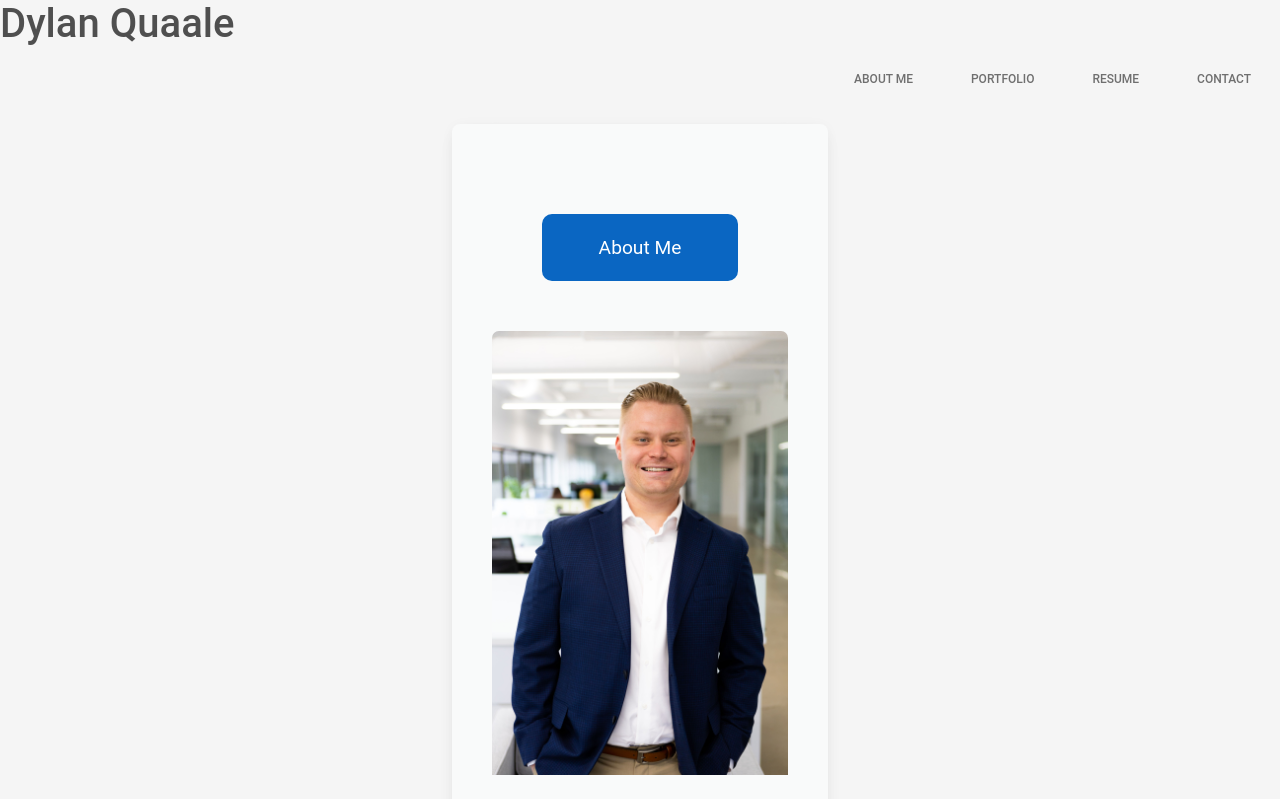
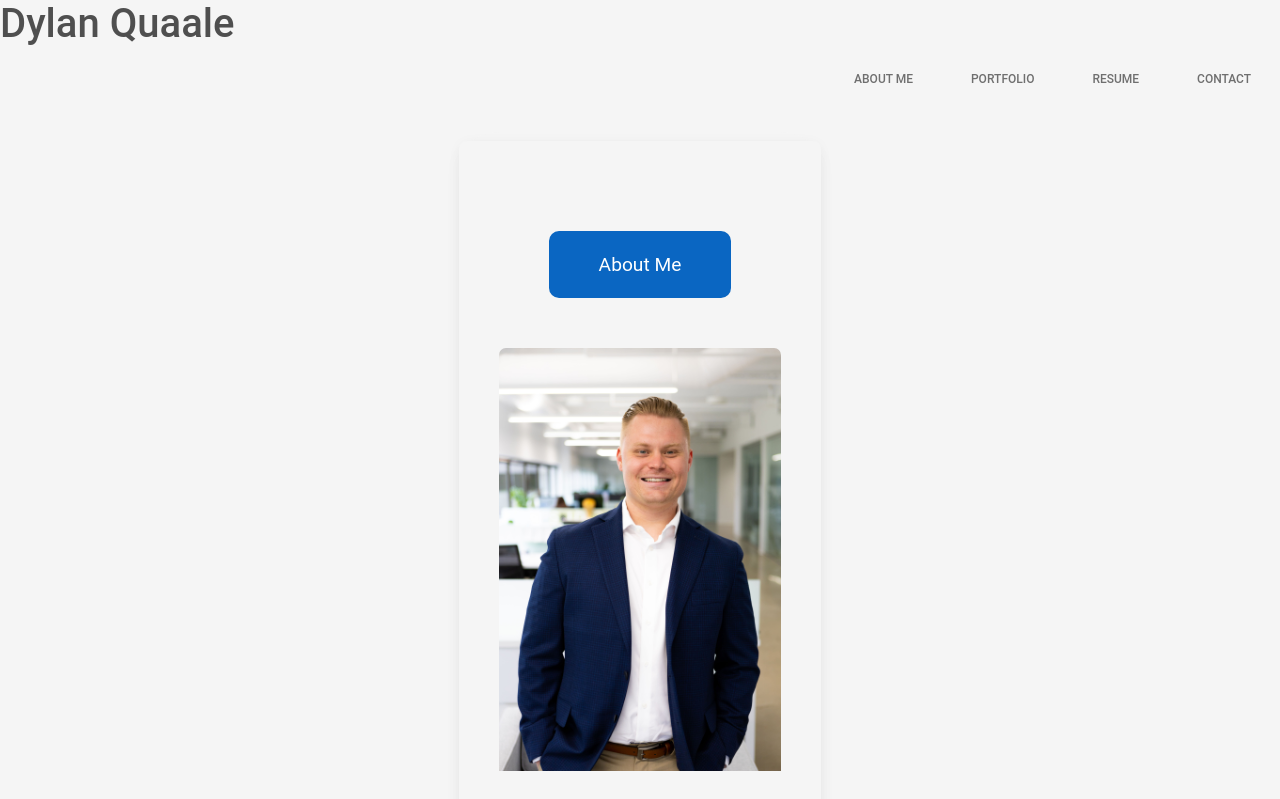
Before and after one commit to dylanquaale/ReactPortfolio, a React (Create React App) app: page / in a window 1280 px wide. Shown: the top 799 px of the page. Built offline with nearby package versions, Linux system fonts and the light colour scheme.

Commit message:
pretty much done

```diff
--- a/src/components/pages/About.js
+++ b/src/components/pages/About.js
@@ -5,10 +5,11 @@ const styles = {
   about: {
     display: "flex",
     borderRadius: 50,
-    padding: 2,
+    padding: 9,
     width: 380,
     margin: "auto",
-    marginTop: 20,
+    marginTop: 30,
+    marginBottom: 30,
     background: '#F5F5F5'
   },
   heading: {
@@ -23,10 +24,10 @@ const styles = {
   },
   content: {
     padding: 40,
-    background: "#F9FAFA",
+    background: "#F5F5F5",
   },
 };
-
+// F9FAFA
 function About() {
   return (
     <div style={styles.about}>
--- a/src/components/pages/Portfolio.js
+++ b/src/components/pages/Portfolio.js
@@ -30,11 +30,11 @@ function Portfolio() {
           <h5 className="card-title">Social Network</h5>
           <img src={socialImg} alt="React" id="socialImg" />
           <p className="card-text">
-            Users can create thoughts and add reactions to one another. API for
+            {/* Users can create thoughts and add reactions to one another. API for
             a social network web application where users can share their
             thoughts, react to friends thoughts, and create a friend list. You
             use Express.js for routing, a MongoDB database, and the Mongoose
-            ODM. In addition to using the Express.
+            ODM. In addition to using the Express. */}
           </p>
           <a
             href="https://github.com/dylanquaale/Social_Network"
@@ -51,11 +51,11 @@ function Portfolio() {
           <h5 className="card-title">Reelzgoodreviews</h5>
           <img src={movieImg} alt="React" id="socialImg" />
           <p className="card-text">
-            We created an app that allows a user to create an account and login
+            {/* We created an app that allows a user to create an account and login
             using that account. Once that user is logged in they have the
             ability to see the top 50 rated movies on IMDB. They also have the
             ability to write/store/ delete reviews on the top 50 movies as well
-            as any movie they would like.
+            as any movie they would like. */}
           </p>
           <a
             href="https://peaceful-plateau-13571.herokuapp.com/"
@@ -71,12 +71,12 @@ function Portfolio() {
           <h5 className="card-title">Tech_Blog</h5>
           <img src={techImg} alt="React" id="socialImg" />
           <p className="card-text">
-            This Tech Blog is a place where fellow tech communities can come to
+            {/* This Tech Blog is a place where fellow tech communities can come to
             chat about anything and everything. You must signup before
             interacting with anything on the page including making posts, You
             are able to create posts after signed up or logged in. You are able
             to edit and delte your posts, along with leave comments on others
-            posts. To leave the site just simply logout. Usage
+            posts. To leave the site just simply logout. Usage */}
           </p>
           <a
             href="https://github.com/dylanquaale/tech-blog"
@@ -93,15 +93,15 @@ function Portfolio() {
           <h5 className="card-title">Calander</h5>
           <img src={calImg} alt="React" id="socialImg" />
           <p className="card-text">
-            Created this for you to easily plan your work day. Your schedule
+            {/* Created this for you to easily plan your work day. Your schedule
             will display the current date at the top of the page. Below will
             display your time blocks for the day. You will also be able to save
             and delete what you have going on in your day. Was not able to
             change the colors to display past present and future not sure what I
-            am doing wrong here,
+            am doing wrong here, */}
           </p>
           <a
-            href="https:https://dylanquaale.github.io/workDay-Calander/"
+            href="https://dylanquaale.github.io/workDay-Calander/"
             className="card-link"
             id="cardLink"
           >
@@ -114,7 +114,7 @@ function Portfolio() {
           <h5 className="card-title">Eventster</h5>
           <img src={ticketImg} alt="React" id="socialImg" />
           <p className="card-text">
-            Evenster was created to allow the user to input in a city and
+            {/* Evenster was created to allow the user to input in a city and
             receive a list of events and the weather in and around the area. THe
             user is able to input any city around the United States. The events
             are then pulled through the 3rd party API; Ticketmaster and
@@ -123,7 +123,7 @@ function Portfolio() {
             project allowed us to use what we were taught in class over the past
             6 weeks. That included HTML, JavaScripts, CSS, and APIs. This
             project also allowed us to be able to work together as a group to
-            complete tasks and resolve issues.
+            complete tasks and resolve issues. */}
           </p>
           <a
             href="https://salenaoneill.github.io/eventster/"
@@ -139,11 +139,11 @@ function Portfolio() {
           <h5 className="card-title">Text_Editor</h5>
           <img src={textImg} alt="React" id="socialImg" />
           <p className="card-text">
-            This a text editor that will allow users to save text that they do
+            {/* This a text editor that will allow users to save text that they do
             not wish to loose. AS A developer I WANT to create notes or code
             snippets with or without an internet connection SO THAT I can
             reliably retrieve them for later use We are using webpacks to
-            generate the page.
+            generate the page. */}
           </p>
           <a
             href="https://nameless-fortress-37560.herokuapp.com/"
```
Also changed, not shown: src/components/pages/Contact.js (+0 -12 lines), src/assets/jate.png (added).
